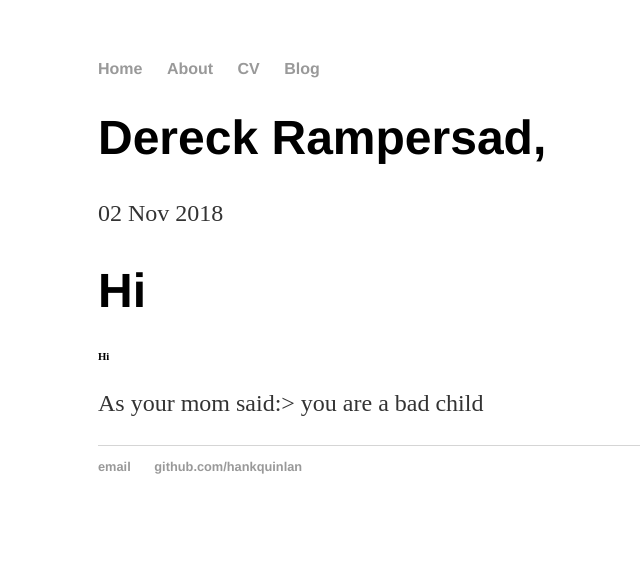
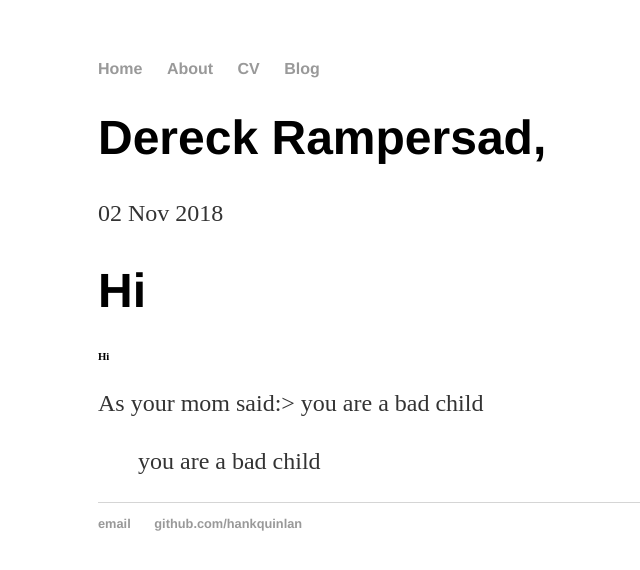
Before and after one commit to dereckr0653/dereckr0653.github.io, a Jekyll site: the page built from _posts/2018-11-02-weekly-reflection.md, in a window 1280 px wide. Shown: the top 570 px of the page, without its empty margins (94-734 px from the left). Built offline with Jekyll 4.4.1, drawn with Linux system fonts in a browser that asks for light colours.

Commit message:
Update 2018-11-02-weekly-reflection.md

```diff
--- a/_posts/2018-11-02-weekly-reflection.md
+++ b/_posts/2018-11-02-weekly-reflection.md
@@ -6,3 +6,4 @@ date: 2018-11-02
 # Hi
 ###### Hi
 As your mom said:> you are a bad child
+> you are a bad child
```
